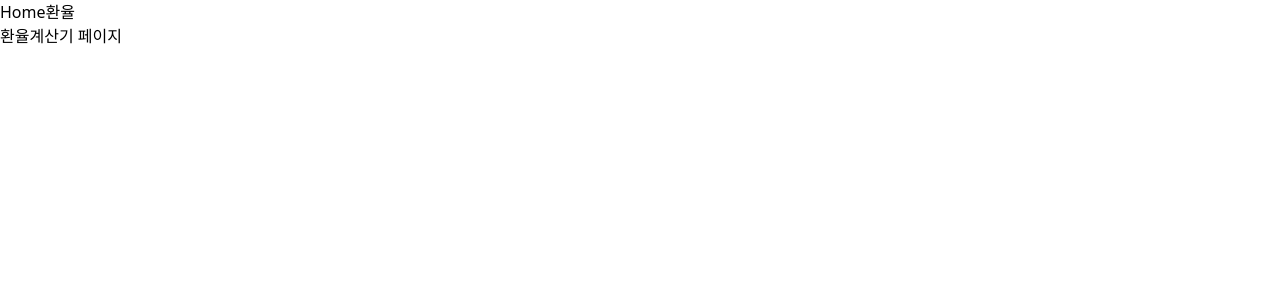
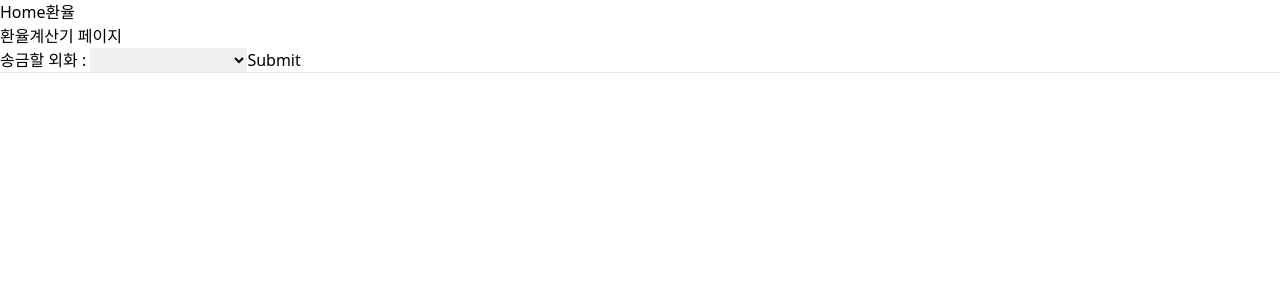
Before and after one commit to hannabananah/MyPro-Fit, a Vue app in the folder front/: page /exchange-rate in a window 1280 px wide. Shown: the top 300 px of the page. Built offline with nearby package versions, Linux system fonts and the light colour scheme; no server answers.

Commit message:
✅ add : 특정 국가 환율 불러오는 함수

```diff
--- /dev/null
+++ b/front/src/components/ExchangeList.vue
@@ -0,0 +1,5 @@
+<template></template>
+
+<script setup></script>
+
+<style scoped></style>
--- a/front/src/stores/exchange.js
+++ b/front/src/stores/exchange.js
@@ -15,7 +15,7 @@ export const useExchangeStore = defineStore(
       })
         .then(res => {
           console.log(res.data);
-          today = res.data;
+          today.value = res.data;
         })
         .catch(err => {
           console.log(err);
@@ -26,7 +26,7 @@ export const useExchangeStore = defineStore(
       })
         .then(res => {
           console.log(res.data);
-          lastWeek = res.data;
+          lastWeek.value = res.data;
         })
         .catch(err => {
           console.log(err);
@@ -37,14 +37,21 @@ export const useExchangeStore = defineStore(
       })
         .then(res => {
           console.log(res.data);
-          lastMonth = res.data;
+          lastMonth.value = res.data;
         })
         .catch(err => {
           console.log(err);
         });
     };
 
-    return { fetchExchangeRate };
+    // 특정시간의 특정국가의 환율 객체를 뽑는다
+    const getCountryEx = function (time, country) {
+      console.log(time.value);
+      // const obj = time.value.filter(exc => exc.cur_unit === country);
+      // console.log('선택한 국가의 환율: ', obj);
+    };
+
+    return { fetchExchangeRate, lastWeek, today, lastMonth, getCountryEx };
   },
   { persist: true },
 );
--- a/front/src/views/ExchangeView.vue
+++ b/front/src/views/ExchangeView.vue
@@ -1,13 +1,66 @@
 <template>
   <div>
     <h1>환율계산기 페이지</h1>
+    <form @submit.prevent="getToday">
+      <label for="cur">송금할 외화 : </label>
+      <select name="exchange" id="cur" v-model="selectedCur">
+        <option value="AED">아랍에미리트 디르함</option>
+        <option value="AUD">호주 달러</option>
+        <option value="BHD">바레인 디나르</option>
+        <option value="BND">브루나이 달러</option>
+        <option value="CAD">캐나다 달러</option>
+        <option value="CHF">스위스 프랑</option>
+        <option value="CNH">위안화</option>
+        <option value="EUR">유로</option>
+        <option value="GBP">영국 파운드</option>
+        <option value="HKD">홍콩 달러</option>
+        <option value="IDR(100)">인도네시아 루피아</option>
+        <option value="JPY(100)">일본 옌</option>
+        <option value="KRW">한국 원</option>
+        <option value="KWD">쿠웨이트 디나르</option>
+        <option value="MYR">말레이지아 링기트</option>
+        <option value="NOK">노르웨이 크로네</option>
+        <option value="NZD">뉴질랜드 달러</option>
+        <option value="SAR">사우디 리얄</option>
+        <option value="SEK">스웨덴 크로나</option>
+        <option value="SGD">싱가포르 달러</option>
+        <option value="THB">태국 바트</option>
+        <option value="USD">미국 달러</option>
+      </select>
+      <input type="submit" value="Submit" />
+    </form>
+    <hr />
+    <ExchangeList />
   </div>
 </template>
 
 <script setup>
+import { ref } from 'vue';
 import { useExchangeStore } from '@/stores/exchange';
+import ExchangeList from '@/components/ExchangeList.vue';
+
 const store = useExchangeStore();
+
+// 나중에 해당 코드가 서버 켜질때 자동으로 호출되게 바꿔야함
 store.fetchExchangeRate();
+
+// 선택한 통화 저장
+const selectedCur = ref(null);
+
+// 오늘 환율 불러오는 함수
+const getToday = function () {
+  console.log(store.today.filter(obj => obj.cur_unit === selectedCur.value));
+};
+// 지난주 환율 불러오는 함수
+const getLastWeek = function () {
+  console.log(store.lastWeek.filter(obj => obj.cur_unit === selectedCur.value));
+};
+// 저번 달 환율 불러오는 함수
+const getLastMonth = function () {
+  console.log(
+    store.lastMonth.filter(obj => obj.cur_unit === selectedCur.value),
+  );
+};
 </script>
 
 <style scoped></style>
```
